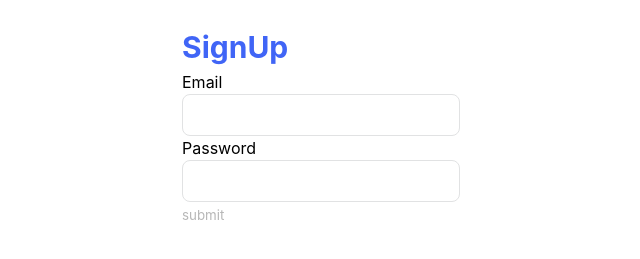
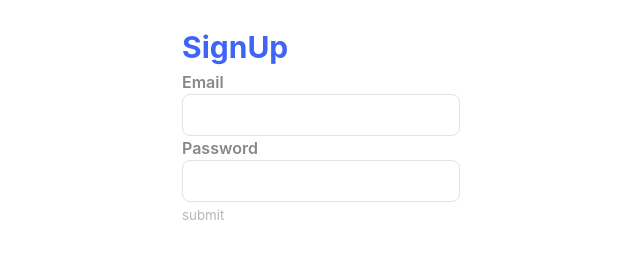
Before and after one commit to chyerin802/wanted-pre-onboarding-frontend, a React (Create React App) app: page /signup in a window 1280 px wide. Shown: the part 125-384 px from the top of the page, without its empty margins (319-959 px from the left). Built offline with nearby package versions, Linux system fonts and the light colour scheme; no server answers.

Commit message:
fix: 공통 Input 수정 및 재적용 #32

```diff
--- a/src/components/TextInput.js
+++ b/src/components/TextInput.js
@@ -1,7 +1,13 @@
 import styled from 'styled-components';
 import PropTypes from 'prop-types';
 
-const StyledInput = styled.input`
+const InputBox = styled.div`
+  > label {
+    color: rgb(136, 136, 136);
+    font-weight: 600;
+  }
+
+  > input {
     display: flex;
     flex-direction: column;
     background-color: white;
@@ -10,14 +16,20 @@ const StyledInput = styled.input`
     padding: 0.625rem 0.875rem;
     border-radius: 0.5rem;
     font-size: 1rem;
+  }
+
+  + .input__error-msg {
+    color: #fe415c;
+    font-size: 0.875rem;
+  }
 `;
 
-const TextInput = ({ ...attr }) => {
-  return <StyledInput {...attr}></StyledInput>;
+const TextInput = ({ children }) => {
+  return <InputBox>{children}</InputBox>;
 };
 
 TextInput.propTypes = {
-  type: PropTypes.string,
+  children: PropTypes.node,
 };
 
 export default TextInput;
--- a/src/components/auth/SignInForm.js
+++ b/src/components/auth/SignInForm.js
@@ -24,26 +24,34 @@ const SignInForm = () => {
 
   return (
     <form onSubmit={handleSubmit}>
+      <TextInput>
         <label htmlFor="email">Email</label>
-      <TextInput
+        <input
           type="email"
           name="email"
           id="email"
           data-testid="email-input"
           value={values.email}
           onChange={handleChange}
-      ></TextInput>
-      {touched.email && errors.email && <span>{errors.email}</span>}
+        ></input>
+      </TextInput>
+      {touched.email && errors.email && (
+        <span className="input__error-msg">{errors.email}</span>
+      )}
+      <TextInput>
         <label htmlFor="password">Password</label>
-      <TextInput
+        <input
           type="password"
           name="password"
           id="password"
           data-testid="password-input"
           value={values.password}
           onChange={handleChange}
-      ></TextInput>
-      {touched.password && errors.password && <span>{errors.password}</span>}
+        ></input>
+      </TextInput>
+      {touched.password && errors.password && (
+        <span className="input__error-msg">{errors.password}</span>
+      )}
       <button
         data-testid="signin-button"
         disabled={Object.keys(errors).length !== 0}
--- a/src/components/auth/SignUpForm.js
+++ b/src/components/auth/SignUpForm.js
@@ -23,26 +23,34 @@ const SignUpForm = () => {
 
   return (
     <form onSubmit={handleSubmit}>
+      <TextInput>
         <label htmlFor="email">Email</label>
-      <TextInput
+        <input
           type="text"
           name="email"
           id="email"
           data-testid="email-input"
           value={values.email}
           onChange={handleChange}
-      ></TextInput>
-      {touched.email && errors.email && <span>{errors.email}</span>}
+        ></input>
+      </TextInput>
+      {touched.email && errors.email && (
+        <span className="input__error-msg">{errors.email}</span>
+      )}
+      <TextInput>
         <label htmlFor="password">Password</label>
-      <TextInput
+        <input
           type="password"
           name="password"
           id="password"
           data-testid="password-input"
           value={values.password}
           onChange={handleChange}
-      ></TextInput>
-      {touched.password && errors.password && <span>{errors.password}</span>}
+        ></input>
+      </TextInput>
+      {touched.password && errors.password && (
+        <span className="input__error-msg">{errors.password}</span>
+      )}
       <button
         data-testid="signup-button"
         disabled={Object.keys(errors).length !== 0}
--- a/src/components/todo/TodoCreateForm.js
+++ b/src/components/todo/TodoCreateForm.js
@@ -31,12 +31,14 @@ const TodoCreateForm = ({ todoList, setTodoList }) => {
 
   return (
     <StyledTodoForm onSubmit={handleTodoSubmit}>
-      <TextInput
-        type="text"
-        data-testid="new-todo-input"
-        value={newTodo}
-        onChange={handleTodoChange}
-      ></TextInput>
+      <TextInput>
+        <input
+          type="text"
+          data-testid="new-todo-input"
+          value={newTodo}
+          onChange={handleTodoChange}
+        ></input>
+      </TextInput>
       <button type="submit" data-testid="new-todo-add-button">
         추가
       </button>
```
Lines whose indentation alone changed are shown as unchanged.
